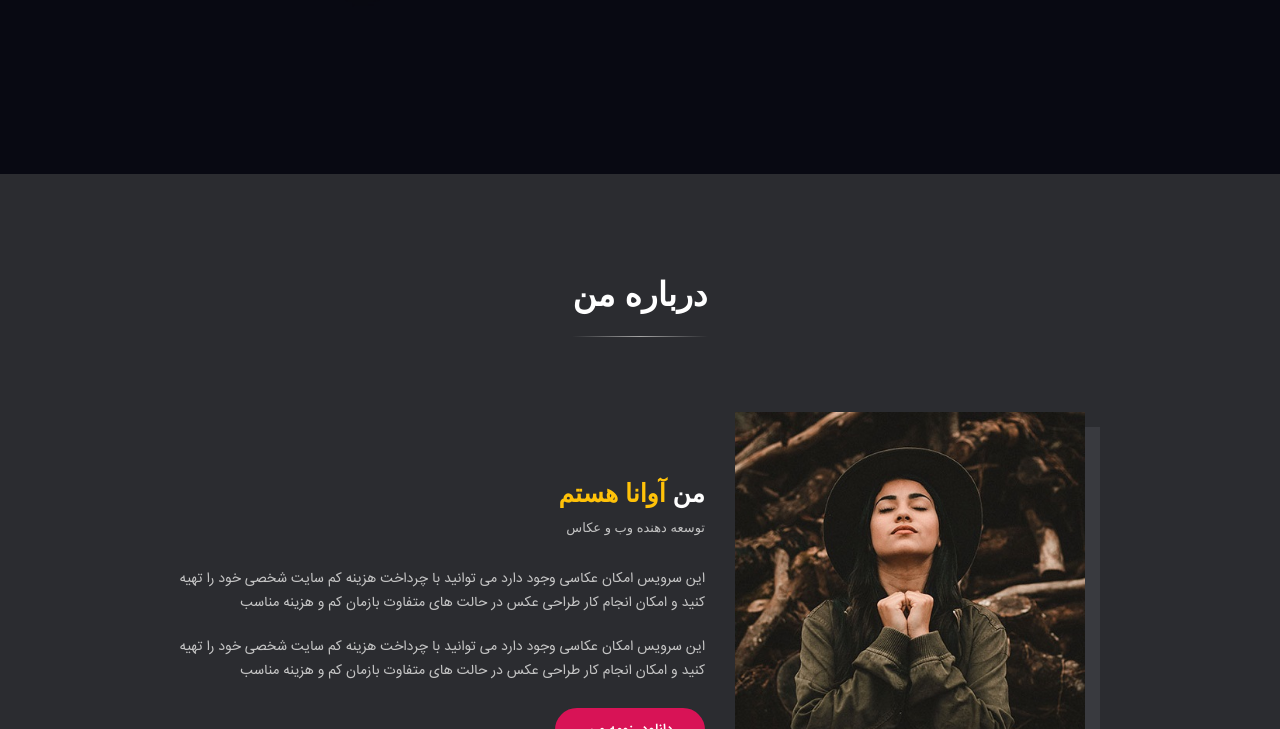
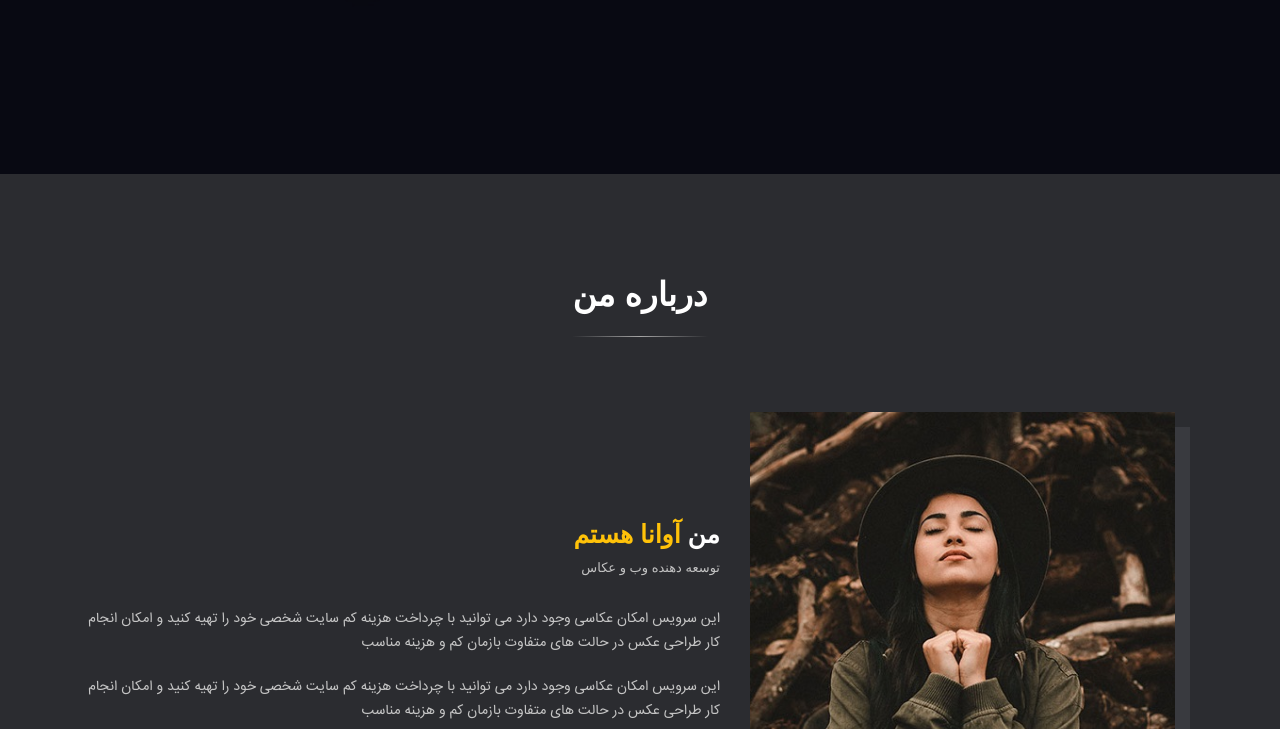
Before and after one commit to nonaghazizadeh/personal-page, a plain HTML site: page index.html in a window 1280 px wide. Shown: the part 486-1215 px from the top of the page. Drawn offline with Linux system fonts and the light colour scheme.

Commit message:
container for large screens fixed

```diff
--- a/assets/styles/sass/_base.scss
+++ b/assets/styles/sass/_base.scss
@@ -33,6 +33,7 @@ body {
   h5,
   h6 {
     margin: 0;
+    font-family: "Rubik", sans-serif;
     font-weight: normal;
     color: $white;
     line-height: 1.3;
--- a/assets/styles/sass/sass-responsive/_mixins.scss
+++ b/assets/styles/sass/sass-responsive/_mixins.scss
@@ -6,7 +6,12 @@
         @media (min-width: 768px) and (max-width: 991px){@content;}
     }
     @else if $point == desktop{
-        @media (min-width: 991px){@content;}
+        @media (min-width: 991px) {@content;}
+    }
+    @else if $point == largeScreen {
+        @media (min-width: 1200px) {
+            @content;
+        }
     }
 }
 
--- a/assets/styles/sass/sass-responsive/responsive.scss
+++ b/assets/styles/sass/sass-responsive/responsive.scss
@@ -9,7 +9,10 @@
     }
     @include breakpoint(phone){
         max-width: 540px;
+    }@include breakpoint(largeScreen){
+        max-width: 1140px;
     }
+
 }
 .navbar {
     flex-flow: row nowrap;
@@ -229,6 +232,7 @@
   }
 
   .project-container-all {
+
     @include breakpoint(desktop){
         position: relative;
         height: 658.584px;
@@ -236,6 +240,10 @@
     @include breakpoint(tablet){
         position: relative;
         height: 1177.29px;
+    }
+    @include breakpoint(largeScreen){
+        position: relative;
+        height: 782.406px;
     }
 
   }
@@ -248,6 +256,10 @@
         position: relative;
         height: 872.292px;
     }
+    @include breakpoint(largeScreen){
+        position: relative;
+        height: 460.75px;
+    }
 
   }
   .project-container-web {
@@ -259,6 +271,11 @@
         position: relative;
         height: 741.146px;
     }
+    @include breakpoint(largeScreen){
+        position: relative;
+        height: 643.312px;
+
+    }
 
   }
   .project-container-photography {
@@ -269,6 +286,10 @@
     @include breakpoint(tablet){
         position: relative;
         height: 610px;
+    }
+    @include breakpoint(largeScreen){
+        position: relative;
+        height: 321.656px;
     }
   }
   .project-box {
@@ -286,6 +307,7 @@
   .project-one-web,
   .project-one-brand,
   .project-two-photography {
+
     @include breakpoint(desktop){
         position: absolute;
         left: 0px;
@@ -296,9 +318,15 @@
         left: 0px;
         top: 0px;
     }
+    @include breakpoint(largeScreen){
+        position: absolute;
+        left: 0px;
+        top: 0px;
+    }
   }
 
   .project-two-all{
+
     @include breakpoint(desktop){
         position: absolute;
         left: 320px;
@@ -309,9 +337,15 @@
         left: 360px;
         top: 0px;
     }
+    @include breakpoint(largeScreen){
+        position: absolute;
+        left: 379.99px;
+        top: 0px;
+    }
   }
 
   .project-three-all{
+
     @include breakpoint(desktop){
         position: absolute;
         left: 640px;
@@ -322,11 +356,17 @@
         left: 360px;
         top: 305px;
     }
+    @include breakpoint(desktop){
+        position: absolute;
+        left: 759.98px;
+        top: 0px;
+    }
   }
 
   .project-three-brand,
   .project-three-web,
   .project-five-photography{
+
     @include breakpoint(desktop){
         position: absolute;
         left: 320px;
@@ -337,9 +377,15 @@
         left: 360px;
         top: 0px;
     }
+    @include breakpoint(largeScreen){
+        position: absolute;
+        left: 379.99px;
+        top: 0px;
+    }
   }
 
   .project-four-all{
+
     @include breakpoint(desktop){
         position: absolute;
         left: 320px;
@@ -350,10 +396,16 @@
         left: 0px;
         top: 436.146px;
     }
+    @include breakpoint(largeScreen){
+        position: absolute;
+        left: 379.99px;
+        top: 321.656px;
+    }
   }
 
   .project-four-brand,
   .project-five-web{
+
     @include breakpoint(desktop){
         position: absolute;
         left: 640px;
@@ -363,6 +415,11 @@
         position: absolute;
         left: 0px;
         top: 436.146px;
+    }
+    @include breakpoint(largeScreen){
+        position: absolute;
+        left: 759.98px;
+        top: 0px;
     }
   }
 
@@ -377,9 +434,15 @@
         left: 360px;
         top: 741.146px;
     }
+    @include breakpoint(largeScreen){
+        position: absolute;
+        left: 0px;
+        top: 460.75px;
+    }
   }
 
   .project-six-all{
+
     @include breakpoint(desktop){
         position: absolute;
         left: 640px;
@@ -390,9 +453,15 @@
         left: 0px;
         top: 872.292px;
     }
+    @include breakpoint(largeScreen){
+        position: absolute;
+        left: 759.98px;
+        top: 460.75px;
+    }
   }
 
   .project-six-web{
+
     @include breakpoint(desktop){
         position: absolute;
         left: 640px;
@@ -403,8 +472,14 @@
         left: 360px;
         top: 436.146px
     }
+    @include breakpoint(largeScreen){
+        position: absolute;
+        left: 759.98px;
+        top: 321.656px;
+    }
   }
   .project-six-photography{
+
     @include breakpoint(desktop){
         position: absolute;
         left: 640px;
@@ -414,6 +489,11 @@
         position: absolute;
         left: 0px;
         top: 305px;
+    }
+    @include breakpoint(largeScreen){
+        position: absolute;
+        left: 759.98px;
+        top: 0px;
     }
   }
 
```
Also changed, not shown: assets/styles/sass/sass-responsive/responsive.css, assets/styles/sass/style.css, 2 other files.
